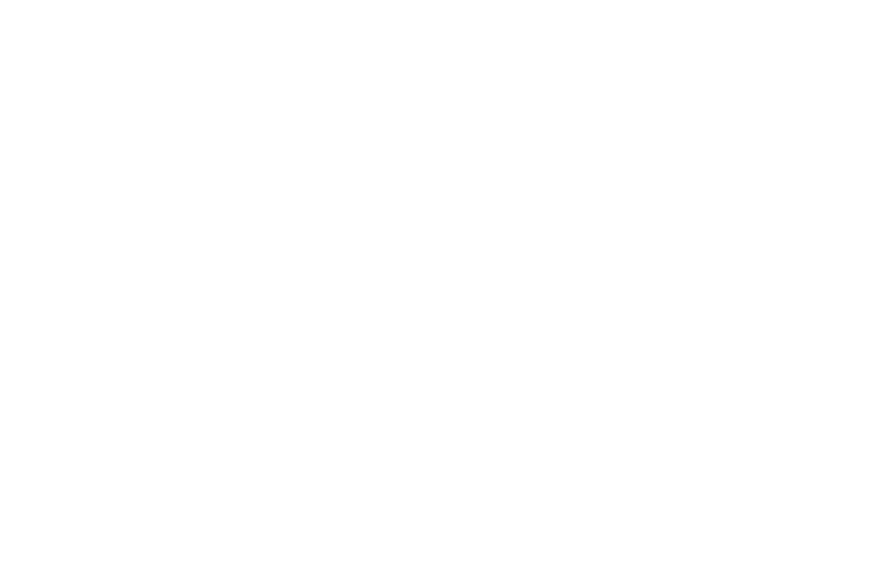
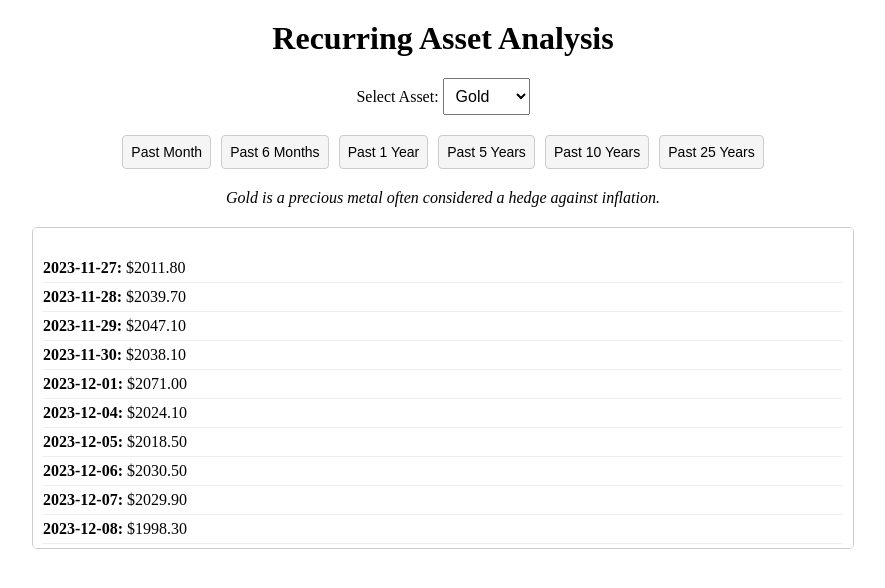
Before and after one commit to nikopastore/recurring-asset-analysis, a Svelte app: page / in a window 1280 px wide. Shown: the top 588 px of the page, without its empty margins (197-1082 px from the left). Built offline with nearby package versions, Linux system fonts and the light colour scheme.

Commit message:
Update App.svelte

```diff
--- a/src/App.svelte
+++ b/src/App.svelte
@@ -1,11 +1,9 @@
 <script>
-    import * as d3 from "d3";
     import { onMount } from "svelte";
 
     // Assets and default selection
     let assets = ["Gold", "SPY", "Bitcoin"];
     let selectedAsset = "Gold";
-    let investmentAmount = 100; // Default weekly investment amount
 
     // Time frames
     const timeFrames = [
@@ -16,7 +14,7 @@
         { label: "Past 10 Years", months: 120 },
         { label: "Past 25 Years", months: 300 },
     ];
-    let selectedTimeFrame = timeFrames[2]; // Default: Past 1 Year
+    let selectedTimeFrame = timeFrames[2]; // Default to 1 Year
 
     // Descriptions for assets
     const assetDescriptions = {
@@ -59,78 +57,6 @@
                 record.Asset === selectedAsset &&
                 new Date(record.Date) >= cutoffDate
         );
-
-        drawChart(); // Re-render chart when data changes
-    }
-
-    // Draw the D3.js chart
-    let chartContainer;
-    function drawChart() {
-        if (!filteredData || filteredData.length === 0) return;
-
-        const margin = { top: 20, right: 30, bottom: 50, left: 50 };
-        const width = 800 - margin.left - margin.right;
-        const height = 400 - margin.top - margin.bottom;
-
-        // Clear existing chart
-        d3.select(chartContainer).select("svg").remove();
-
-        // Create SVG
-        const svg = d3
-            .select(chartContainer)
-            .append("svg")
-            .attr("width", width + margin.left + margin.right)
-            .attr("height", height + margin.top + margin.bottom)
-            .append("g")
-            .attr("transform", `translate(${margin.left},${margin.top})`);
-
-        // Prepare scales
-        const x = d3
-            .scaleTime()
-            .domain(d3.extent(filteredData, (d) => new Date(d.Date)))
-            .range([0, width]);
-
-        const y = d3
-            .scaleLinear()
-            .domain([0, d3.max(filteredData, (d) => d.Close * investmentAmount)])
-            .nice()
-            .range([height, 0]);
-
-        const color = d3.scaleOrdinal(d3.schemeCategory10);
-
-        // Add axes
-        svg.append("g").attr("transform", `translate(0,${height})`).call(d3.axisBottom(x));
-        svg.append("g").call(d3.axisLeft(y));
-
-        // Add the line for filtered data
-        svg.append("path")
-            .datum(filteredData)
-            .attr("fill", "none")
-            .attr("stroke", color(0))
-            .attr("stroke-width", 2)
-            .attr(
-                "d",
-                d3
-                    .line()
-                    .x((d) => x(new Date(d.Date)))
-                    .y((d) => y(d.Close * investmentAmount))
-            );
-
-        // Add labels
-        svg
-            .append("text")
-            .attr("x", width / 2)
-            .attr("y", height + margin.bottom - 10)
-            .attr("text-anchor", "middle")
-            .text("Time");
-
-        svg
-            .append("text")
-            .attr("transform", "rotate(-90)")
-            .attr("x", -height / 2)
-            .attr("y", -margin.left + 10)
-            .attr("text-anchor", "middle")
-            .text("Investment Value ($)");
     }
 
     // Handle asset and time frame changes
@@ -142,3 +68,152 @@
         selectedTimeFrame = timeFrame;
     }
 </script>
+
+<style>
+    body {
+        margin: 0;
+        font-family: Arial, sans-serif;
+        background-color: #f9f9f9;
+        color: #333;
+    }
+
+    h1 {
+        text-align: center;
+        margin-top: 20px;
+    }
+
+    .filter-container {
+        display: flex;
+        flex-direction: column;
+        align-items: center;
+        gap: 20px;
+        margin: 20px auto;
+    }
+
+    select {
+        padding: 8px;
+        font-size: 16px;
+    }
+
+    .time-buttons {
+        display: flex;
+        flex-wrap: wrap;
+        gap: 10px;
+        justify-content: center;
+    }
+
+    .time-buttons button {
+        padding: 8px;
+        font-size: 14px;
+        border: 1px solid #ccc;
+        background: #f5f5f5;
+        border-radius: 4px;
+        transition: background 0.2s, color 0.2s;
+        cursor: pointer;
+    }
+
+    .time-buttons button:hover {
+        background: #007acc;
+        color: white;
+    }
+
+    .time-buttons button.active {
+        background: #007acc;
+        color: white;
+        font-weight: bold;
+    }
+
+    .description {
+        text-align: center;
+        font-style: italic;
+        margin: 20px;
+    }
+
+    .data-list {
+        max-width: 800px;
+        margin: 20px auto;
+        border: 1px solid #ccc;
+        border-radius: 5px;
+        padding: 10px;
+        background-color: #fff;
+        max-height: 300px;
+        overflow-y: auto;
+    }
+
+    .data-list ul {
+        list-style: none;
+        padding: 0;
+    }
+
+    .data-list li {
+        padding: 5px 0;
+        border-bottom: 1px solid #eee;
+    }
+
+    .data-list li:last-child {
+        border-bottom: none;
+    }
+
+    .error {
+        color: red;
+        text-align: center;
+        margin: 20px;
+    }
+</style>
+
+<div>
+    <!-- Page Title -->
+    <h1>Recurring Asset Analysis</h1>
+
+    <!-- Filters -->
+    <div class="filter-container">
+        <!-- Asset Dropdown -->
+        <div>
+            <label for="asset-select">Select Asset:</label>
+            <select id="asset-select" on:change={handleAssetChange}>
+                {#each assets as asset}
+                    <option value={asset}>{asset}</option>
+                {/each}
+            </select>
+        </div>
+
+        <!-- Time Frame Buttons -->
+        <div class="time-buttons">
+            {#each timeFrames as timeFrame (timeFrame.label)}
+                <button
+                    class:selected={selectedTimeFrame === timeFrame}
+                    on:click={() => handleTimeFrameChange(timeFrame)}
+                >
+                    {timeFrame.label}
+                </button>
+            {/each}
+        </div>
+    </div>
+
+    <!-- Asset Description -->
+    <div class="description">
+        {assetDescriptions[selectedAsset]}
+    </div>
+
+    <!-- Error Message -->
+    {#if errorMessage}
+        <p class="error">{errorMessage}</p>
+    {/if}
+
+    <!-- Data Display -->
+    <div class="data-list">
+        {#if loading}
+            <p>Loading data...</p>
+        {:else if filteredData.length === 0}
+            <p>No data available for {selectedAsset} in the selected time frame.</p>
+        {:else}
+            <ul>
+                {#each filteredData as { Date, Close }}
+                    <li>
+                        <strong>{Date}:</strong> ${Close.toFixed(2)}
+                    </li>
+                {/each}
+            </ul>
+        {/if}
+    </div>
+</div>
```
